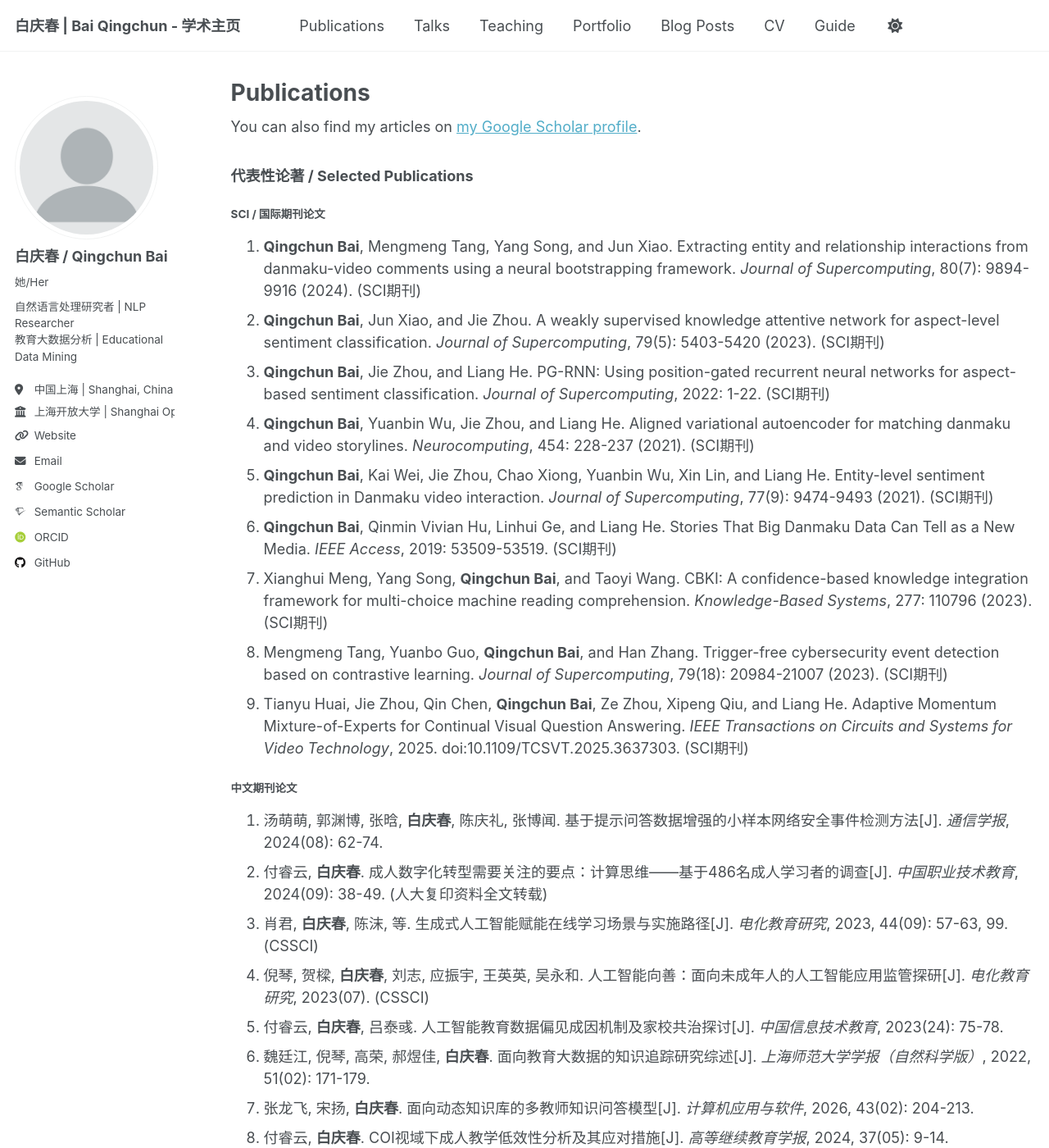
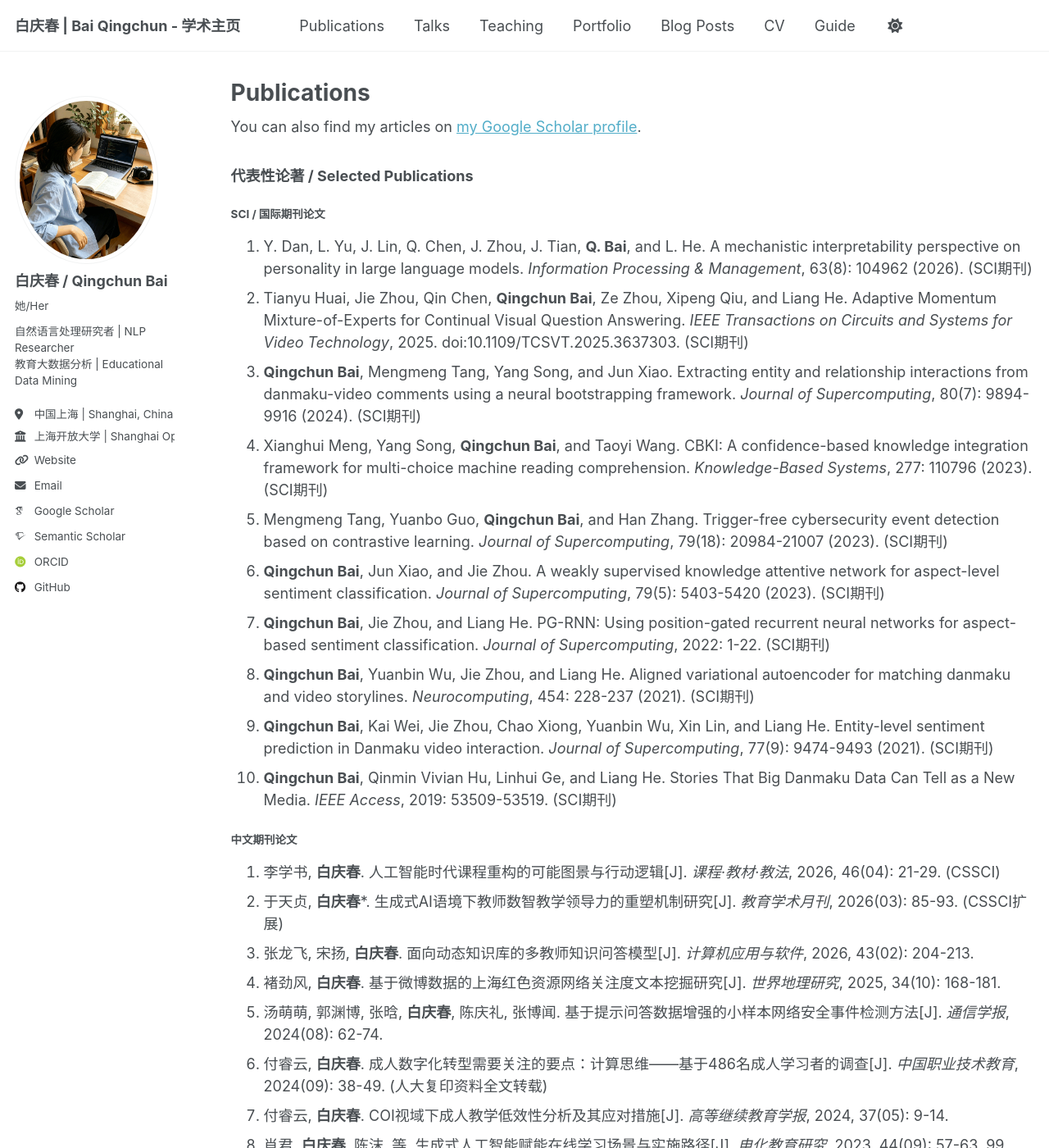
Before and after one commit to adableau/adableau.github.io, a Jekyll site: the page built from _pages/publications.html, in a window 1280 px wide and 1400 px high. Shown: the whole window at 82% size. Built offline with Jekyll 4.4.1, drawn with Linux system fonts in a browser that asks for light colours; some web fonts are replaced; some of the changed text lies outside the part shown.

Commit message:
Update publications and profile image

```diff
--- a/_config.yml
+++ b/_config.yml
@@ -20,7 +20,7 @@ repository               : "adableau/adableau.github.io"
 # Author Profile (Left Sidebar)
 author:
   # Core Information
-  avatar: "profile.png"
+  avatar: "profile2.png"
   name: "白庆春 / Qingchun Bai"
   pronouns: "她/Her"
   bio: "自然语言处理研究者 | NLP Researcher<br>教育大数据分析 | Educational Data Mining"
--- a/_includes/selected-publications.md
+++ b/_includes/selected-publications.md
@@ -2,40 +2,48 @@
 
 #### SCI / 国际期刊论文
 
-1.  **Qingchun Bai**, Mengmeng Tang, Yang Song, and Jun Xiao. Extracting entity and relationship interactions from danmaku-video comments using a neural bootstrapping framework. *Journal of Supercomputing*, 80(7): 9894-9916 (2024). (SCI期刊)
-2.  **Qingchun Bai**, Jun Xiao, and Jie Zhou. A weakly supervised knowledge attentive network for aspect-level sentiment classification. *Journal of Supercomputing*, 79(5): 5403-5420 (2023). (SCI期刊)
-3.  **Qingchun Bai**, Jie Zhou, and Liang He. PG-RNN: Using position-gated recurrent neural networks for aspect-based sentiment classification. *Journal of Supercomputing*, 2022: 1-22. (SCI期刊)
-4.  **Qingchun Bai**, Yuanbin Wu, Jie Zhou, and Liang He. Aligned variational autoencoder for matching danmaku and video storylines. *Neurocomputing*, 454: 228-237 (2021). (SCI期刊)
-5.  **Qingchun Bai**, Kai Wei, Jie Zhou, Chao Xiong, Yuanbin Wu, Xin Lin, and Liang He. Entity-level sentiment prediction in Danmaku video interaction. *Journal of Supercomputing*, 77(9): 9474-9493 (2021). (SCI期刊)
-6.  **Qingchun Bai**, Qinmin Vivian Hu, Linhui Ge, and Liang He. Stories That Big Danmaku Data Can Tell as a New Media. *IEEE Access*, 2019: 53509-53519. (SCI期刊)
-7.  Xianghui Meng, Yang Song, **Qingchun Bai**, and Taoyi Wang. CBKI: A confidence-based knowledge integration framework for multi-choice machine reading comprehension. *Knowledge-Based Systems*, 277: 110796 (2023). (SCI期刊)
-8.  Mengmeng Tang, Yuanbo Guo, **Qingchun Bai**, and Han Zhang. Trigger-free cybersecurity event detection based on contrastive learning. *Journal of Supercomputing*, 79(18): 20984-21007 (2023). (SCI期刊)
-9.  Tianyu Huai, Jie Zhou, Qin Chen, **Qingchun Bai**, Ze Zhou, Xipeng Qiu, and Liang He. Adaptive Momentum Mixture-of-Experts for Continual Visual Question Answering. *IEEE Transactions on Circuits and Systems for Video Technology*, 2025. doi:10.1109/TCSVT.2025.3637303. (SCI期刊)
+1.  Y. Dan, L. Yu, J. Lin, Q. Chen, J. Zhou, J. Tian, **Q. Bai**, and L. He. A mechanistic interpretability perspective on personality in large language models. *Information Processing & Management*, 63(8): 104962 (2026). (SCI期刊)
+2.  Tianyu Huai, Jie Zhou, Qin Chen, **Qingchun Bai**, Ze Zhou, Xipeng Qiu, and Liang He. Adaptive Momentum Mixture-of-Experts for Continual Visual Question Answering. *IEEE Transactions on Circuits and Systems for Video Technology*, 2025. doi:10.1109/TCSVT.2025.3637303. (SCI期刊)
+3.  **Qingchun Bai**, Mengmeng Tang, Yang Song, and Jun Xiao. Extracting entity and relationship interactions from danmaku-video comments using a neural bootstrapping framework. *Journal of Supercomputing*, 80(7): 9894-9916 (2024). (SCI期刊)
+4.  Xianghui Meng, Yang Song, **Qingchun Bai**, and Taoyi Wang. CBKI: A confidence-based knowledge integration framework for multi-choice machine reading comprehension. *Knowledge-Based Systems*, 277: 110796 (2023). (SCI期刊)
+5.  Mengmeng Tang, Yuanbo Guo, **Qingchun Bai**, and Han Zhang. Trigger-free cybersecurity event detection based on contrastive learning. *Journal of Supercomputing*, 79(18): 20984-21007 (2023). (SCI期刊)
+6.  **Qingchun Bai**, Jun Xiao, and Jie Zhou. A weakly supervised knowledge attentive network for aspect-level sentiment classification. *Journal of Supercomputing*, 79(5): 5403-5420 (2023). (SCI期刊)
+7.  **Qingchun Bai**, Jie Zhou, and Liang He. PG-RNN: Using position-gated recurrent neural networks for aspect-based sentiment classification. *Journal of Supercomputing*, 2022: 1-22. (SCI期刊)
+8.  **Qingchun Bai**, Yuanbin Wu, Jie Zhou, and Liang He. Aligned variational autoencoder for matching danmaku and video storylines. *Neurocomputing*, 454: 228-237 (2021). (SCI期刊)
+9.  **Qingchun Bai**, Kai Wei, Jie Zhou, Chao Xiong, Yuanbin Wu, Xin Lin, and Liang He. Entity-level sentiment prediction in Danmaku video interaction. *Journal of Supercomputing*, 77(9): 9474-9493 (2021). (SCI期刊)
+10. **Qingchun Bai**, Qinmin Vivian Hu, Linhui Ge, and Liang He. Stories That Big Danmaku Data Can Tell as a New Media. *IEEE Access*, 2019: 53509-53519. (SCI期刊)
 
 #### 中文期刊论文
 
-1.  汤萌萌, 郭渊博, 张晗, **白庆春**, 陈庆礼, 张博闻. 基于提示问答数据增强的小样本网络安全事件检测方法[J]. *通信学报*, 2024(08): 62-74.
-2.  付睿云, **白庆春**. 成人数字化转型需要关注的要点：计算思维——基于486名成人学习者的调查[J]. *中国职业技术教育*, 2024(09): 38-49. (人大复印资料全文转载)
-3.  肖君, **白庆春**, 陈沫, 等. 生成式人工智能赋能在线学习场景与实施路径[J]. *电化教育研究*, 2023, 44(09): 57-63, 99. (CSSCI)
-4.  倪琴, 贺樑, **白庆春**, 刘志, 应振宇, 王英英, 吴永和. 人工智能向善：面向未成年人的人工智能应用监管探研[J]. *电化教育研究*, 2023(07). (CSSCI)
-5.  付睿云, **白庆春**, 吕泰彧. 人工智能教育数据偏见成因机制及家校共治探讨[J]. *中国信息技术教育*, 2023(24): 75-78.
-6.  魏廷江, 倪琴, 高荣, 郝煜佳, **白庆春**. 面向教育大数据的知识追踪研究综述[J]. *上海师范大学学报（自然科学版）*, 2022, 51(02): 171-179.
-7.  张龙飞, 宋扬, **白庆春**. 面向动态知识库的多教师知识问答模型[J]. *计算机应用与软件*, 2026, 43(02): 204-213.
-8.  付睿云, **白庆春**. COI视域下成人教学低效性分析及其应对措施[J]. *高等继续教育学报*, 2024, 37(05): 9-14.
-9.  褚劲风, **白庆春**. 基于微博数据的上海红色资源网络关注度文本挖掘研究[J]. *世界地理研究*, 2025, 34(10): 168-181.
+1.  李学书, **白庆春**. 人工智能时代课程重构的可能图景与行动逻辑[J]. *课程·教材·教法*, 2026, 46(04): 21-29. (CSSCI)
+2.  于天贞, **白庆春**&#42;. 生成式AI语境下教师数智教学领导力的重塑机制研究[J]. *教育学术月刊*, 2026(03): 85-93. (CSSCI扩展)
+3.  张龙飞, 宋扬, **白庆春**. 面向动态知识库的多教师知识问答模型[J]. *计算机应用与软件*, 2026, 43(02): 204-213.
+4.  褚劲风, **白庆春**. 基于微博数据的上海红色资源网络关注度文本挖掘研究[J]. *世界地理研究*, 2025, 34(10): 168-181.
+5.  汤萌萌, 郭渊博, 张晗, **白庆春**, 陈庆礼, 张博闻. 基于提示问答数据增强的小样本网络安全事件检测方法[J]. *通信学报*, 2024(08): 62-74.
+6.  付睿云, **白庆春**. 成人数字化转型需要关注的要点：计算思维——基于486名成人学习者的调查[J]. *中国职业技术教育*, 2024(09): 38-49. (人大复印资料全文转载)
+7.  付睿云, **白庆春**. COI视域下成人教学低效性分析及其应对措施[J]. *高等继续教育学报*, 2024, 37(05): 9-14.
+8.  肖君, **白庆春**, 陈沫, 等. 生成式人工智能赋能在线学习场景与实施路径[J]. *电化教育研究*, 2023, 44(09): 57-63, 99. (CSSCI)
+9.  倪琴, 贺樑, **白庆春**, 刘志, 应振宇, 王英英, 吴永和. 人工智能向善：面向未成年人的人工智能应用监管探研[J]. *电化教育研究*, 2023(07). (CSSCI)
+10. 付睿云, **白庆春**, 吕泰彧. 人工智能教育数据偏见成因机制及家校共治探讨[J]. *中国信息技术教育*, 2023(24): 75-78.
+11. 魏廷江, 倪琴, 高荣, 郝煜佳, **白庆春**. 面向教育大数据的知识追踪研究综述[J]. *上海师范大学学报（自然科学版）*, 2022, 51(02): 171-179.
+12. 朱付保, **白庆春**, 汤萌萌, 朱颢东. 基于MapReduce的数据流频繁项集挖掘算法[J]. *华中师范大学学报（自然科学版）*, 2017, 51(04): 429-434.
+13. 朱付保, 徐显景, **白庆春**, 朱颢东. 基于空间自相关性和模糊集的空间数据噪声点检测算法[J]. *计算机应用与软件*, 2016, 33(03): 264-266.
+14. 朱付保, 徐显景, **白庆春**, 朱颢东. 基于数据集对象平均离群因子的离群点选择算法[J]. *微电子学与计算机*, 2016, 33(01): 131-134, 139.
+15. 朱付保, **白庆春**, 汤萌萌, 朱颢东. 基于改进Apriori算法的铁路轨道质量分析与评价[J]. *微电子学与计算机*, 2015, 32(10): 159-162.
+16. 朱付保, 徐显景, **白庆春**, 朱颢东. 基于粗糙集理论的模糊C-means高维数据聚类算法[J]. *华中师范大学学报（自然科学版）*, 2015, 49(04): 511-514, 537.
 
 #### CCF-A / CCF-B / 重要国际会议论文
 
-1.  Tianyu Huai, Jie Zhou, Xingjiao Wu, Qin Chen, **Qingchun Bai**, Zezhou Zhou, and Liang He. CL-MoE: Enhancing Multimodal Large Language Model with Dual Momentum Mixture-of-Experts for Continual Visual Question Answering. *CVPR 2025*: 19608-19617. (CCF-A)
-2.  Qi Zhang, Jie Zhou, Qin Chen, **Qingchun Bai**, and Liang He. Enhancing Event-Level Sentiment Analysis with Structured Argument. *SIGIR 2022: The 45th International ACM SIGIR Conference on Research and Development in Information Retrieval*. (CCF-A)
-3.  Shunyu Liu, Jie Zhou, Qunxi Zhu, Qin Chen, **Qingchun Bai**, Jun Xiao, and Liang He. Let's Rectify Step by Step: Improving Aspect-based Sentiment Analysis with Diffusion Models. *LREC-COLING 2024*: 10324-10335. (CCF-B)
-4.  Y. Dan, J. Zhou, Q. Chen, **Q. Bai**, and L. He. Enhancing Class Understanding via Prompt-Tuning for Zero-Shot Text Classification. *ICASSP 2022: IEEE International Conference on Acoustics, Speech and Signal Processing*. (CCF-B)
-5.  Qi Zhang, Jie Zhou, Qin Chen, **Qingchun Bai**, Jun Xiao, and Liang He. ECNU_ICA at SemEval-2022 Task 10: A Simple and Unified Model for Monolingual and Crosslingual Structured Sentiment Analysis. *SemEval 2022: The 16th International Workshop on Semantic Evaluation*.
-6.  Qi Zhang, Jie Zhou, Qin Chen, **Qingchun Bai**, Jun Xiao, and Liang He. A Knowledge-Enhanced Adversarial Model for Cross-lingual Structured Sentiment Analysis. *IJCNN 2022: International Joint Conference on Neural Networks*. (CCF-C)
-7.  **Qingchun Bai**, Kai Wei, Mengwei Chen, Qinmin Hu, and Liang He. Mining Temporal Discriminant Frames via Joint Matrix Factorization: A Case Study of Illegal Immigration in the U.S. News Media. *KSEM 2018: International Conference on Knowledge Science, Engineering and Management*, 260-267. (CCF-C)
-8.  **Qingchun Bai**, Jiayi Chen, Qinmin Hu, and Liang He. ECNU at CLEF PIR 2018: Evaluation of Personalized Information Retrieval. *Conference and Labs of the Evaluation Forum*, 2018.
-9.  **Qingchun Bai**, Qinmin Hu, Faming Fang, and Liang He. Topic Detection with Danmaku: A Time-Sync Joint NMF Approach. *DEXA 2018: Database and Expert Systems Applications*, 428-435. (CCF-C)
-10. Ziwei Wang, Jie Zhou&#42;, Qin Chen, Bo Jiang, **Qingchun Bai**&#42;, Liang Dou, and Liang He. LLM-KT: Enhancing Large Language Models with Knowledge Tracing via Multi-Level Plug-and-Play Alignment. *ACL 2026*. (CCF-A)
+1.  Ziwei Wang, Jie Zhou&#42;, Qin Chen, Bo Jiang, **Qingchun Bai**&#42;, Liang Dou, and Liang He. LLM-KT: Enhancing Large Language Models with Knowledge Tracing via Multi-Level Plug-and-Play Alignment. *ACL 2026*. (CCF-A)
+2.  Tianyu Huai, Jie Zhou, Xingjiao Wu, Qin Chen, **Qingchun Bai**, Zezhou Zhou, and Liang He. CL-MoE: Enhancing Multimodal Large Language Model with Dual Momentum Mixture-of-Experts for Continual Visual Question Answering. *CVPR 2025*: 19608-19617. (CCF-A)
+3.  Qi Zhang, Jie Zhou, Qin Chen, **Qingchun Bai**, and Liang He. Enhancing Event-Level Sentiment Analysis with Structured Argument. *SIGIR 2022: The 45th International ACM SIGIR Conference on Research and Development in Information Retrieval*. (CCF-A)
+4.  Shunyu Liu, Jie Zhou, Qunxi Zhu, Qin Chen, **Qingchun Bai**, Jun Xiao, and Liang He. Let's Rectify Step by Step: Improving Aspect-based Sentiment Analysis with Diffusion Models. *LREC-COLING 2024*: 10324-10335. (CCF-B)
+5.  Y. Dan, J. Zhou, Q. Chen, **Q. Bai**, and L. He. Enhancing Class Understanding via Prompt-Tuning for Zero-Shot Text Classification. *ICASSP 2022: IEEE International Conference on Acoustics, Speech and Signal Processing*. (CCF-B)
+6.  Qi Zhang, Jie Zhou, Qin Chen, **Qingchun Bai**, Jun Xiao, and Liang He. ECNU_ICA at SemEval-2022 Task 10: A Simple and Unified Model for Monolingual and Crosslingual Structured Sentiment Analysis. *SemEval 2022: The 16th International Workshop on Semantic Evaluation*.
+7.  Qi Zhang, Jie Zhou, Qin Chen, **Qingchun Bai**, Jun Xiao, and Liang He. A Knowledge-Enhanced Adversarial Model for Cross-lingual Structured Sentiment Analysis. *IJCNN 2022: International Joint Conference on Neural Networks*. (CCF-C)
+8.  **Qingchun Bai**, Kai Wei, Mengwei Chen, Qinmin Hu, and Liang He. Mining Temporal Discriminant Frames via Joint Matrix Factorization: A Case Study of Illegal Immigration in the U.S. News Media. *KSEM 2018: International Conference on Knowledge Science, Engineering and Management*, 260-267. (CCF-C)
+9.  **Qingchun Bai**, Jiayi Chen, Qinmin Hu, and Liang He. ECNU at CLEF PIR 2018: Evaluation of Personalized Information Retrieval. *Conference and Labs of the Evaluation Forum*, 2018.
+10. **Qingchun Bai**, Qinmin Hu, Faming Fang, and Liang He. Topic Detection with Danmaku: A Time-Sync Joint NMF Approach. *DEXA 2018: Database and Expert Systems Applications*, 428-435. (CCF-C)
 
 #### 教育人工智能、在线学习与终身学习方向会议论文
 
@@ -47,3 +55,7 @@
 6.  **Qingchun Bai**, Yangrui Zhan, Na Yin, Qiang Shi, Tianzhen Yu, and Yongzhong Zhang. LLM-Driven Intelligent Companion for Aging in Place: Synergizing Online Learning with Psychological Guardianship. *2026 12th International Conference on Education and Training Technologies*, 2026.
 7.  Tianzhen Yu, Jun Xiao, and **Qingchun Bai**&#42;. Mining Temporal Behaviors in Mobile Learning: A Study on Emotional Compensation Mechanisms of Urban Elderly Women. *2026 12th International Conference on Education and Training Technologies*, 2026.
 8.  Jun Xiao and **Qingchun Bai**. iTutor: Promoting AI Guided Knowledge Interaction in Online Learning. *ISET 2022*.
+
+#### 其他会议论文
+
+1.  Fubao Zhu, Xiaoqi Huo, Xianjing Xu, and **Qingchun Bai**. The design and implementation of emergency Web GIS system based on Flex applications. In *Proceedings of 2013 International Conference on Sport Science and Computer Science*, Hong Kong Education Society, 2013: 8.
```
Also changed, not shown: _pages/about.md (+2 -2 lines), _pages/markdown.md (+1 -1 lines), images/profile.png (deleted), images/profile2.png (added).
